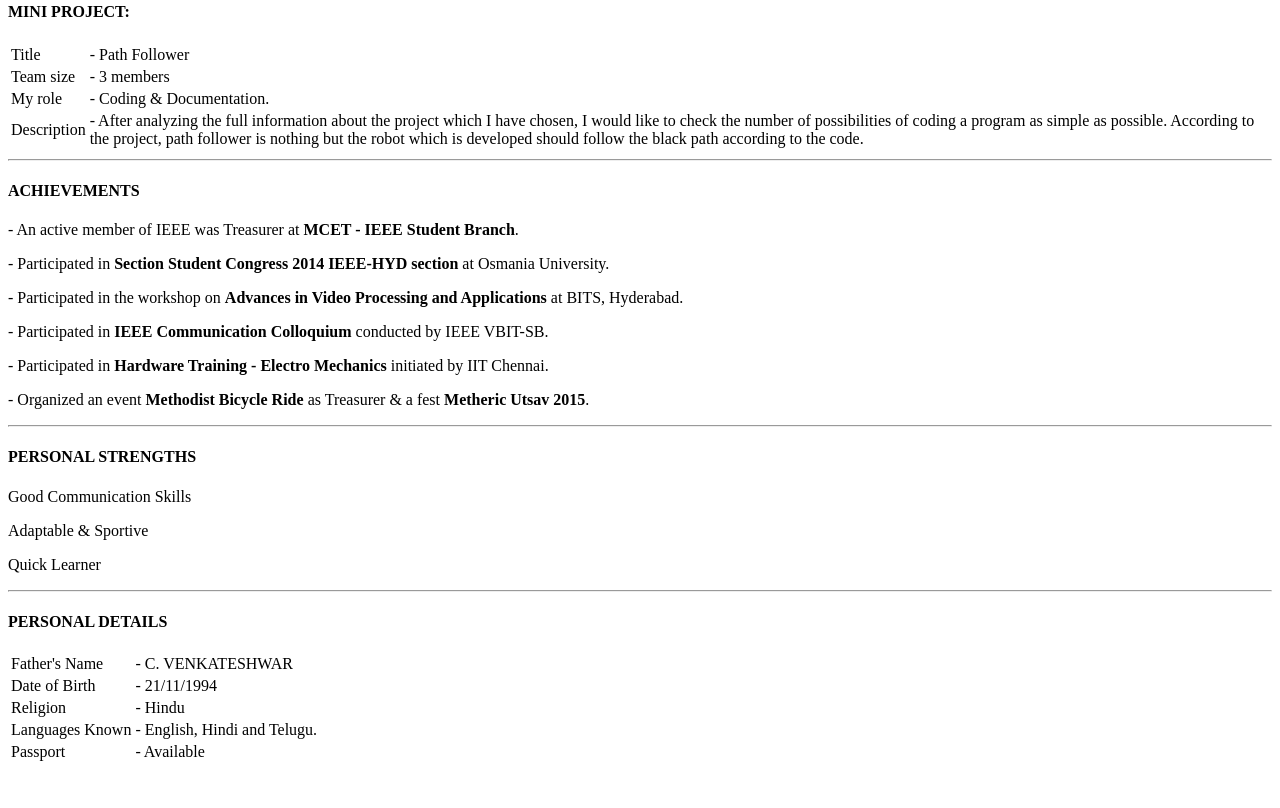
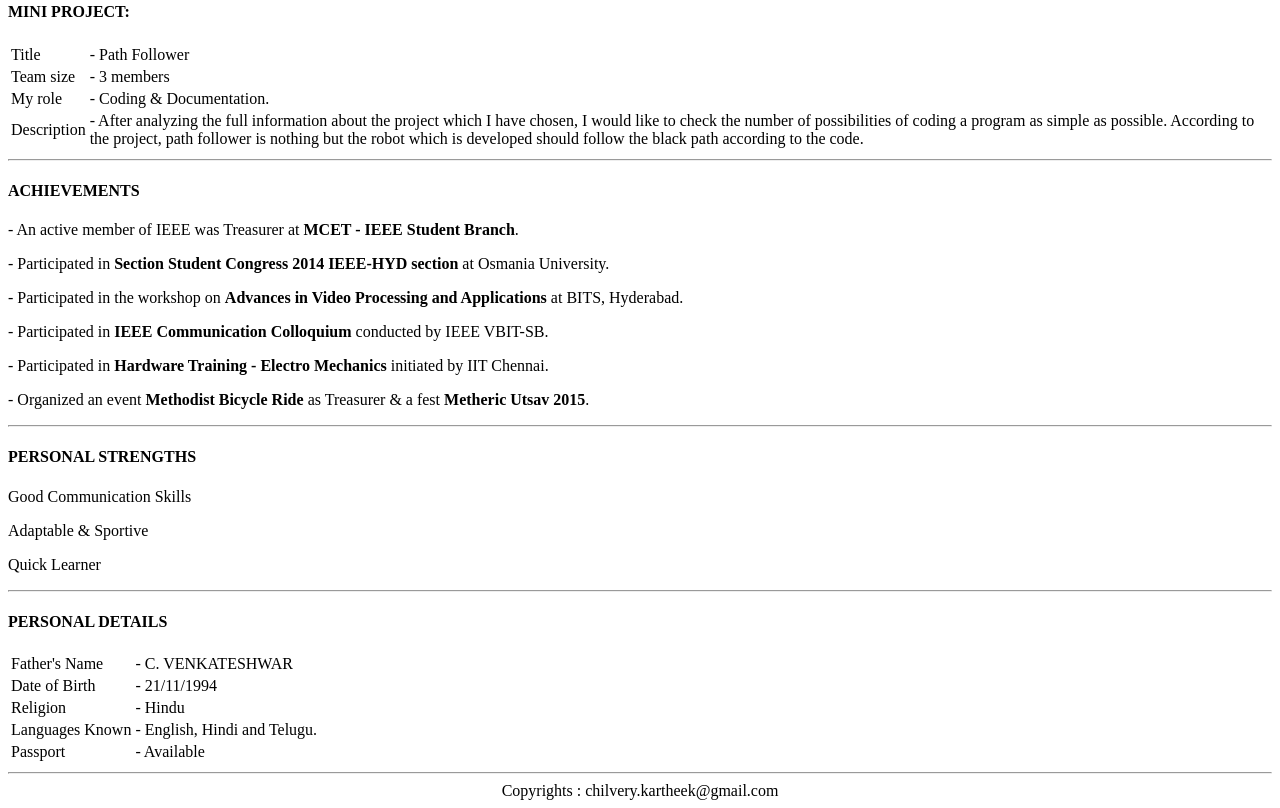
Before and after one commit to Kartheek2016/Kartheek2016.github.io, a plain HTML site: page index.html in a window 1280 px wide. Shown: the part 1102-1910 px from the top of the page. Before the commit the page ends 1874 px from the top, so only its background shows below. Drawn offline with Linux system fonts and the light colour scheme.

Commit message:
Updated Resume

```diff
--- a/index.html
+++ b/index.html
@@ -143,5 +143,7 @@
 				<td>Passport</td> <td>- Available</td>
 			</tr>
 		</table>
+		<hr>
+		<div style="text-align:center;height:10%;">Copyrights : chilvery.kartheek@gmail.com</div>
 	</body>
 </html>
```
